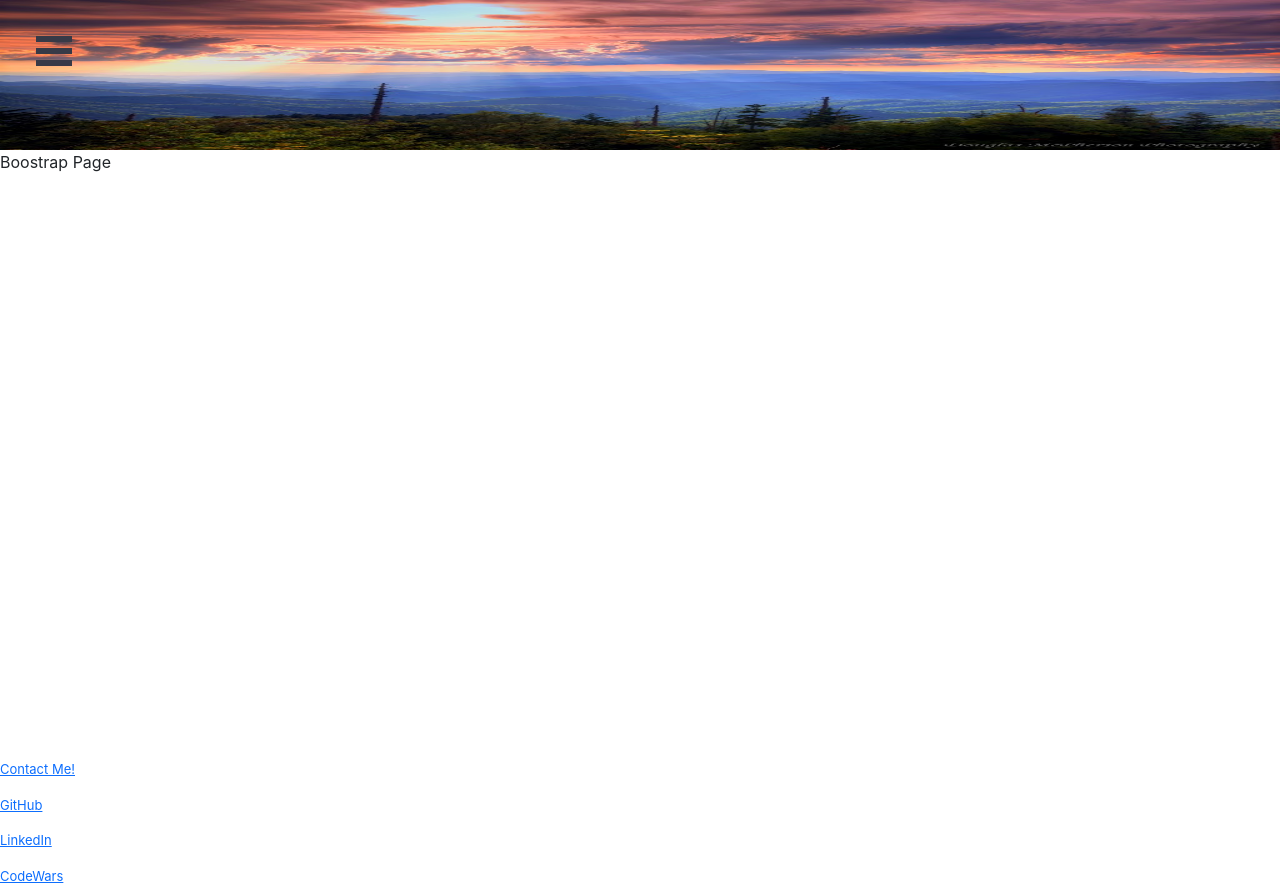
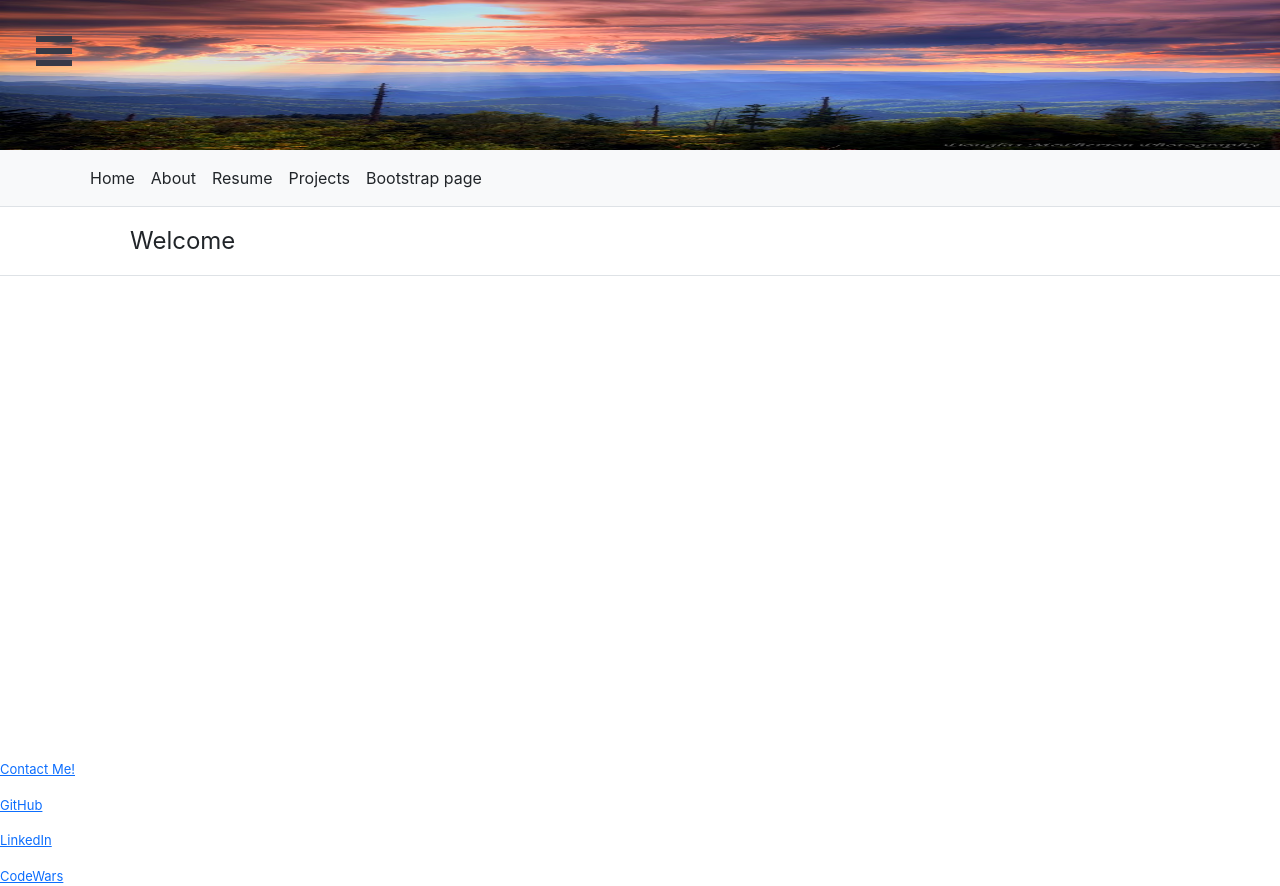
Before and after one commit to Lil-Chevy/react-web-page, a React (Create React App) app: page /Bootstrappage in a window 1280 px wide. Built offline with nearby package versions, Linux system fonts and the light colour scheme.

Commit message:
add boostrap page for trial header and css

```diff
--- /dev/null
+++ b/src/components/Bootstrap-Page/bootstrap-page.css
@@ -0,0 +1,16 @@
+.header-font {
+  color: black;
+}
+
+img {
+  position: sticky;
+  left: 0px;
+  right: 0px;
+  width: 100%;
+  height: 150px;
+}
+
+.headerImage {
+  display: flex;
+  flex-wrap: wrap;
+}
--- a/src/components/Bootstrap-Page/index.js
+++ b/src/components/Bootstrap-Page/index.js
@@ -1,10 +1,60 @@
 import React from "react";
 import "../../App.css";
+import "./bootstrap-page.css";
 
 function BootstrapPage() {
   return (
     <section>
-      <div>Boostrap Page</div>
+      <nav className="py-2 bg-light border-bottom">
+        <div className="container d-flex flex-wrap">
+          <ul className="nav me-auto">
+            <li className="nav-item">
+              <a
+                href="#"
+                className="nav-link link-dark px-2 active"
+                aria-current="page"
+              >
+                Home
+              </a>
+            </li>
+            <li className="nav-item">
+              <a href="#" className="nav-link link-dark px-2">
+                About
+              </a>
+            </li>
+            <li className="nav-item">
+              <a href="#" className="nav-link link-dark px-2">
+                Resume
+              </a>
+            </li>
+            <li className="nav-item">
+              <a href="#" className="nav-link link-dark px-2">
+                Projects
+              </a>
+            </li>
+            <li className="nav-item">
+              <a href="#" className="nav-link link-dark px-2">
+                Bootstrap page
+              </a>
+            </li>
+          </ul>
+        </div>
+      </nav>
+      <header className="py-3 mb-4 border-bottom">
+        <div className="container d-flex flex-wrap justify-content-center">
+          <a
+            href="/"
+            className="d-flex align-items-center mb-3 mb-lg-0 me-lg-auto text-dark text-decoration-none"
+          >
+            <svg className="bi me-2" width="40" height="32"></svg>
+            <span className="fs-4"> Welcome</span>
+          </a>
+          <form className="col-12 col-lg-auto mb-3 mb-lg-0" role="search">
+            {/* place to put nav bar  */}
+            {/* will need to be on the right side */}
+          </form>
+        </div>
+      </header>
     </section>
   );
 }
```
